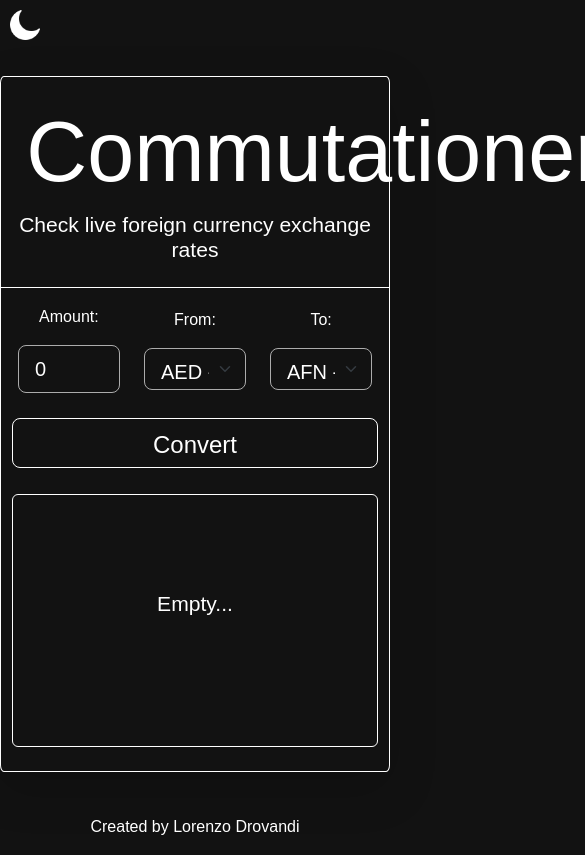
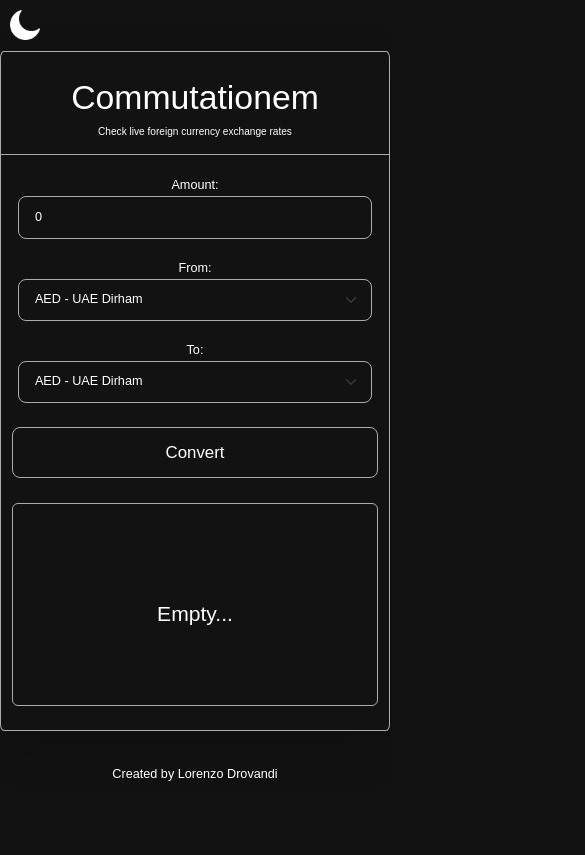
Before and after one commit to LorenzoDrovandi7/commutationem, a website: page index.html in a window 390 px wide. Both pictures are taken after a click on the picture 25 px from the left and 25 px from the top of the page. Shown: the top 855 px of the page, 585 px wide, since content can reach past the window. Drawn offline with nearby package versions, Linux system fonts and the light colour scheme; a web font is replaced by a local one.

Commit message:
CSS Responsive fix

```diff
--- a/index.html
+++ b/index.html
@@ -14,26 +14,34 @@
       crossorigin="anonymous" />
     <link rel="stylesheet" href="src/styles.css" />
   </head>
+
   <body>
     <div class="dark-mode-container">
-      <img id="dark-mode-button" class="dark-mode-inactive" src="src/images/dark-mode-inactive.png" />
+      <img
+        id="dark-mode-button"
+        class="dark-mode-inactive"
+        src="src/images/dark-mode-inactive.png"
+        alt="Botón modo oscuro" />
     </div>
-    <div class="container-xl shadow-lg container">
-      <h1>Commutationem</h1>
-      <h3>Check live foreign currency exchange rates</h3>
-      <div class="inner-container container text-center">
+
+    <main class="container-xl shadow-lg">
+      <header>
+        <h1>Commutationem</h1>
+        <h3>Check live foreign currency exchange rates</h3>
+      </header>
+      <form class="inner-container container text-center">
         <div class="row align-items-center">
           <div class="amount-container col-4">
-            <p class="amount-text">Amount:</p>
+            <label for="input-amount" class="form-label amount-text">Amount:</label>
             <input id="input-amount" type="number" class="form-control form-control-lg mb-3" placeholder="0" min="0" />
           </div>
           <div class="from-container col-4">
-            <p class="from-text">From:</p>
+            <label for="opciones-from" class="form-label from-text">From:</label>
             <select
               id="opciones-from"
-              name="opciones"
+              name="opciones-from"
               class="form-select form-select-lg mb-3"
-              aria-label="Large select example">
+              aria-label="Select first currency">
               <option value="AED">AED - UAE Dirham</option>
               <option value="AFN">AFN - Afghan Afghani</option>
               <option value="ALL">ALL - Albanian Lek</option>
@@ -199,9 +207,12 @@
             </select>
           </div>
           <div class="to-container col-4">
-            <p class="to-text">To:</p>
-            <select id="opciones-to" name="opciones" class="form-select form-select-lg mb-3"
-            aria-label="Large select example>
+            <label for="opciones-to" class="form-label to-text">To:</label>
+            <select
+              id="opciones-to"
+              name="opciones-to"
+              class="form-select form-select-lg mb-3"
+              aria-label="Select second currency">
               <option value="AED">AED - UAE Dirham</option>
               <option value="AFN">AFN - Afghan Afghani</option>
               <option value="ALL">ALL - Albanian Lek</option>
@@ -368,15 +379,19 @@
           </div>
         </div>
         <div class="button-container">
-          <button id="button-calculate" type="button" class="btn btn-secondary btn-lg btn-block button-calculate">Convert</button>
+          <button id="button-calculate" type="button" class="btn btn-secondary btn-lg btn-block button-calculate">
+            Convert
+          </button>
         </div>
         <div id="results-box" class="alert alert-dark results-box" role="alert">
           <p id="box-empty-text" class="box-empty-text">Empty...</p>
         </div>
-      </div>
-    </div>
+      </form>
+    </main>
 
-    <p class="credits">Created by Lorenzo Drovandi</p>
+    <footer>
+      <p class="credits">Created by Lorenzo Drovandi</p>
+    </footer>
     <script src="src/script.js"></script>
     <script
       src="https://cdn.jsdelivr.net/npm/bootstrap@5.3.6/dist/js/bootstrap.bundle.min.js"
--- a/src/styles.css
+++ b/src/styles.css
@@ -1,11 +1,18 @@
-input[type="number"]::-webkit-outer-spin-button,
-input[type="number"]::-webkit-inner-spin-button {
-  -webkit-appearance: none;
-  margin: 0;
+:root {
+  --primary-bg: white;
+  --secondary-bg: #121212;
+  --primary-color: #000000;
+  --secondary-color: #ffffff;
+  --border-color: rgb(172, 172, 172);
+  --soft-highlight-color: #cfcfcf;
+  --highlight-color: #6e6e6e;
+  --font-family: "Lexend Peta", sans-serif;
 }
 
 body {
-  font-family: "Lexend Peta", sans-serif;
+  font-family: var(--font-family);
+  background-color: var(--primary-bg);
+  color: var(--primary-color);
   transition: background-color 0.3s ease, color 0.3s ease;
 }
 
@@ -15,7 +22,7 @@ body {
 }
 
 .container-xl {
-  border: rgb(172, 172, 172) solid 0.1vh;
+  border: var(--border-color) solid 0.1vh;
   border-radius: 1%;
   padding: 0;
   margin-top: 3vh;
@@ -23,7 +30,7 @@ body {
 }
 
 .inner-container {
-  border-top: rgb(172, 172, 172) solid 0.1vh;
+  border-top: var(--border-color) solid 0.1vh;
   padding: 1vh;
   transition: border-top-color 0.3s ease;
 }
@@ -60,7 +67,7 @@ h3 {
 #input-amount,
 #opciones-from,
 #opciones-to {
-  border: rgb(172, 172, 172) solid 0.1vh;
+  border: var(--border-color) solid 0.1vh;
 }
 
 .button-calculate {
@@ -68,32 +75,36 @@ h3 {
   height: 6vh;
   font-size: 1.5rem;
   color: black;
-  background-color: white;
-  border: rgb(172, 172, 172) solid 0.1vh;
+  background-color: var(--primary-bg);
+  border: var(--border-color) solid 0.1vh;
   transition: transform 0.3s ease, background-color 0.3s ease;
 }
 
 .button-calculate:hover {
-  background-color: rgb(235, 235, 235);
+  background-color: var(--soft-highlight-color);
   color: black;
 }
 
 .results-box {
+  display: flex;
+  flex-direction: column;
+  justify-content: center;
+  align-items: center;
   width: 98.5%;
   height: 30vh;
   padding: 1vh;
   margin-top: 3vh;
   margin-left: auto;
   margin-right: auto;
-  border: rgb(172, 172, 172) solid 0.1vh;
-  background-color: white;
+  border: var(--border-color) solid 0.1vh;
+  background-color: var(--primary-bg);
   color: black;
 }
 
 .box-empty-text {
   text-align: center;
   font-size: 2.5vh;
-  padding-top: 10vh;
+  padding-top: 4vh;
 }
 
 .base-currency-amount {
@@ -110,68 +121,176 @@ h3 {
 }
 
 .credits {
-  margin-top: 5vh;
+  margin-top: 4vh;
+  margin-bottom: 0;
   text-align: center;
 }
 
 .body-dark-mode {
-  background-color: #121212;
-  color: white;
+  background-color: var(--secondary-bg);
+  color: var(--secondary-color);
   transition: background-color 0.3s ease, color 0.3s ease;
 }
 
-.inner-container-dark-mode {
-  border-top: rgb(255, 255, 255) solid 0.1vh;
-  transition: border-top-color 0.3s ease;
-}
-
-.container-dark-mode {
-  border: rgb(255, 255, 255) solid 0.1vh;
-  transition: border-color 0.3s ease;
-}
-
 .input-dark-mode {
-  border: rgb(255, 255, 255) solid 0.1vh;
-  background-color: #121212;
-  color: white;
+  border: var(--secondary-color) solid 0.1vh;
+  background-color: var(--secondary-bg);
+  color: var(--secondary-color);
   transition: background-color 0.3s ease, color 0.3s ease;
 }
 
 .input-dark-mode:focus {
-  background-color: #6e6e6e;
-  border-color: white;
-  color: white;
+  background-color: var(--highlight-color);
+  border-color: var(--secondary-color);
+  color: var(--secondary-color);
   outline: none;
 }
 
 .input-dark-mode::placeholder {
-  color: white;
+  color: var(--secondary-color);
 }
 
 .select-dark-mode {
-  border: rgb(255, 255, 255) solid 0.1vh;
-  background-color: #121212;
-  color: white;
+  border: var(--secondary-color) solid 0.1vh;
+  background-color: var(--secondary-bg);
+  color: var(--secondary-color);
   transition: background-color 0.3s ease, color 0.3s ease;
 }
 
 .button-dark-mode {
-  color: white;
-  background-color: #121212;
-  border: rgb(255, 255, 255) solid 0.1vh;
+  color: var(--secondary-color);
+  background-color: var(--secondary-bg);
+  border: var(--border-color) solid 0.1vh;
   transition: transform 0.3s ease, background-color 0.3s ease;
 }
 
 .button-dark-mode:hover {
-  color: white;
-  background-color: #6e6e6e;
-  border: rgb(255, 255, 255) solid 0.1vh;
-  transition: transform 0.3s ease, background-color 0.3s ease;
+  color: var(--secondary-color);
+  background-color: var(--highlight-color);
+  border: var(--secondary-color) solid 0.1vh;
 }
 
 .results-box-dark-mode {
-  background-color: #121212;
-  color: white;
-  border: rgb(255, 255, 255) solid 0.1vh;
+  background-color: var(--secondary-bg);
+  color: var(--secondary-color);
+  border: var(--border-color) solid 0.1vh;
   transition: background-color 0.3s ease, color 0.3s ease;
 }
+
+@media screen and (min-width: 360px) {
+  .container-xl {
+    margin-top: 0;
+  }
+  h1 {
+    font-size: 4vh;
+  }
+
+  h3 {
+    font-size: 1.2vh;
+    padding: 1vh;
+  }
+
+  .row {
+    display: block;
+  }
+
+  .form-label {
+    font-size: 1.5vh;
+    margin: 0;
+  }
+
+  #input-amount,
+  #opciones-from,
+  #opciones-to {
+    font-size: 1.5vh;
+    height: 5vh;
+  }
+
+  .col-4 {
+    width: 100%;
+  }
+
+  .button-calculate {
+    font-size: 2vh;
+  }
+
+  .results-box {
+    height: 24vh;
+    padding: 2vh;
+  }
+
+  .final-result-amount {
+    font-size: 4vh;
+  }
+
+  .credits {
+    font-size: 1.5vh;
+  }
+}
+
+@media screen and (min-width: 1280px) {
+  .container-xl {
+    margin-top: 3vh;
+  }
+  h1 {
+    font-size: 10vh;
+  }
+
+  h3 {
+    font-size: 2.5vh;
+    padding-bottom: 2vh;
+  }
+
+  .row {
+    display: flex;
+  }
+
+  .form-label {
+    margin: 0.5vh;
+  }
+
+  #input-amount,
+  #opciones-from,
+  #opciones-to {
+    font-size: 2vh;
+    height: 5vh;
+  }
+
+  .col-4 {
+    width: 33.33333333%;
+  }
+
+  .results-box {
+    height: 33vh;
+    padding: 2vh;
+  }
+
+  .final-result-amount {
+    font-size: 8vh;
+  }
+}
+
+@media screen and (min-width: 1920px) {
+  h1 {
+    font-size: 9vh;
+  }
+}
+
+@media screen and (min-width: 2560px) {
+  h1 {
+    font-size: 7vh;
+  }
+}
+
+@media screen and (min-width: 3840px) {
+  .container-xl {
+    max-width: 90%;
+    padding-bottom: 5vh;
+  }
+  .container {
+    max-width: 90%;
+  }
+  h1 {
+    font-size: 7vh;
+  }
+}
```
